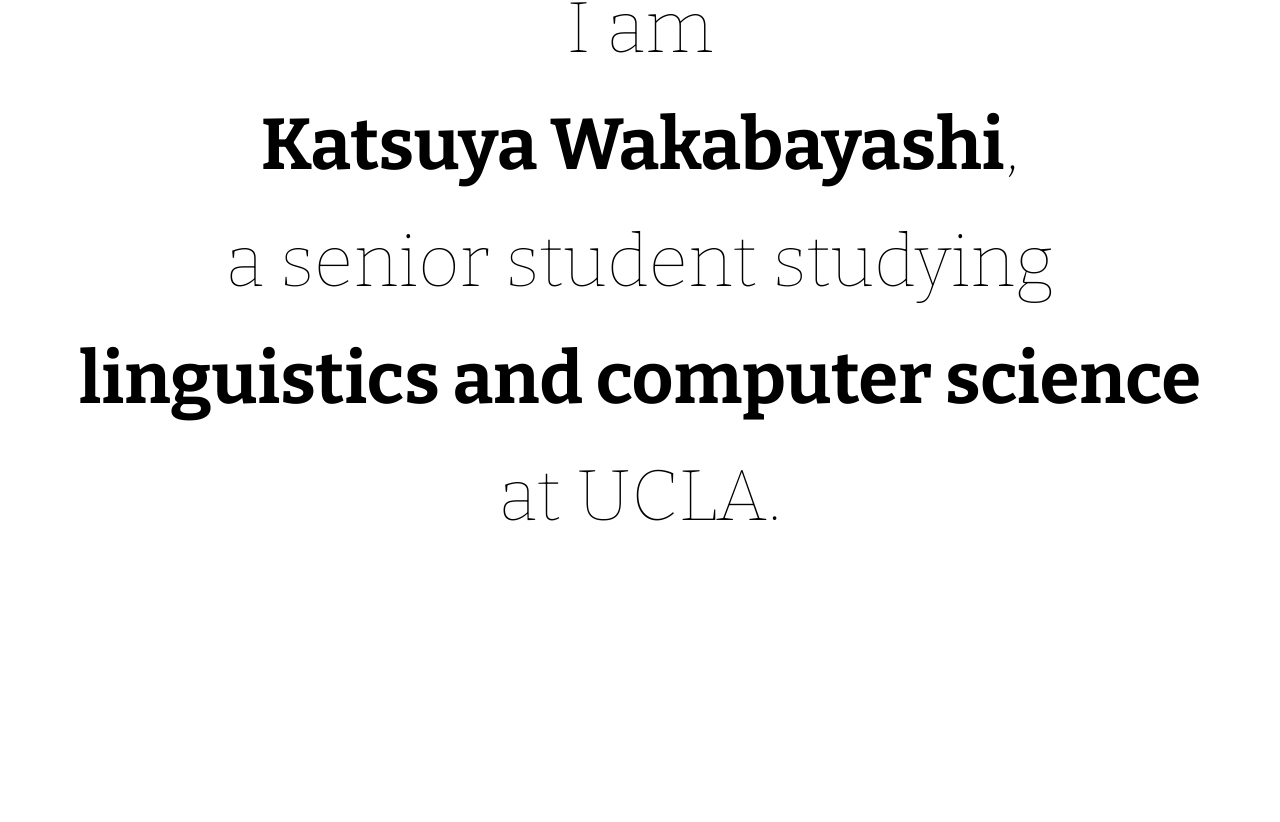
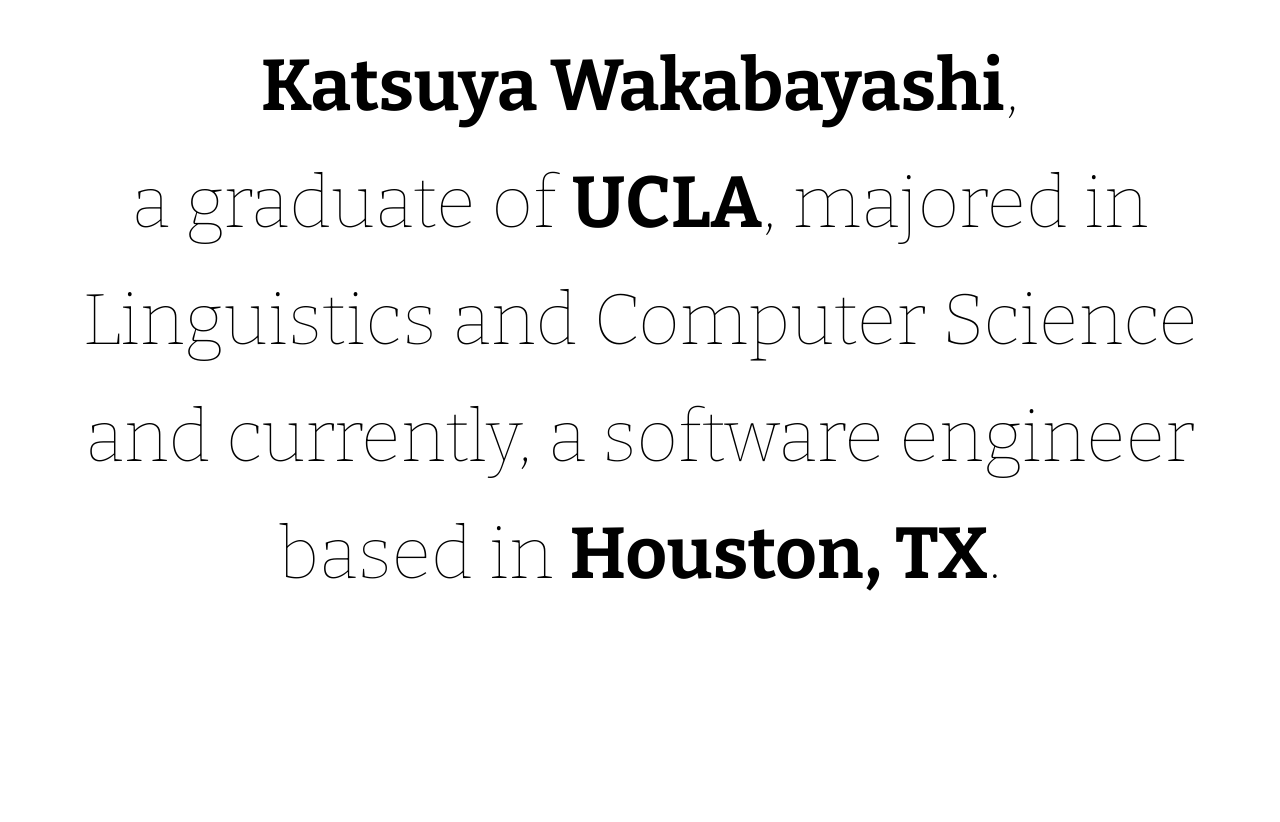
Before and after one commit to kaywakabayashi/kaywakabayashi.com, a Next.js app: page / in a window 1280 px wide. Shown: the part 1738-2560 px from the top of the page. Built offline with nearby package versions, Linux system fonts and the light colour scheme; a web font is replaced by a local one.

Commit message:
Add new experience and location

```diff
--- a/app/components/Circle.tsx
+++ b/app/components/Circle.tsx
@@ -68,14 +68,14 @@
               <tspan>
                 {" "}
                 {date.toLocaleString("en-US", {
-                  timeZone: "America/Los_Angeles",
+                  timeZone: "America/Chicago",
                   timeZoneName: "short",
                   weekday: "short",
                   hour: "numeric",
                   month: "short",
                   day: "2-digit",
                 })}{" "}|{" "}
-                 Los Angeles, CA {" "}|{" "}
+                 Houston, TX {" "}|{" "}
               </tspan>
               <tspan
                 className="cursor-pointer"
--- a/app/components/Footer.tsx
+++ b/app/components/Footer.tsx
@@ -1,6 +1,8 @@
 "use client";
 import { scrollToTop } from "./Circle";
 export default function Footer() {
+  const d = new Date();
+  let year = d.getFullYear();
   return (
     <footer className="text-center sm:text-3xl p-5">
       <button
@@ -8,7 +10,7 @@
           scrollToTop();
         }}
       >
-        &copy;2023 KATSUYAWAKABAYASHI.COM
+        &copy;{year} KATSUYAWAKABAYASHI.COM
       </button>
     </footer>
   );
--- a/app/page.tsx
+++ b/app/page.tsx
@@ -26,35 +26,21 @@
             <p>
               <span className="font-bold">Katsuya Wakabayashi</span>,
             </p>
-            <p>a senior student studying</p>
-            <p>
-              <a
-                target="_blank"
-                rel="noopener noreferrer"
-                href="https://catalog.registrar.ucla.edu/major/2022/LinguisticsandComputerScienceBA"
-                className="hover:underline decoration-2 underline-offset-2"
-              >
-                <span className="font-bold">
-                  linguistics and computer science
-                </span>
-              </a>
-            </p>
-            <p>
-              at{" "}
-              <a
-                target="_blank"
-                rel="noopener noreferrer"
-                href="https://catalog.registrar.ucla.edu/major/2022/LinguisticsandComputerScienceBA"
-                className="hover:underline decoration-2 underline-offset-2"
-              >
-                UCLA.
-              </a>
-            </p>
+            <p>a graduate of <span className="font-bold">UCLA</span>, majored in Linguistics and Computer Science</p>
+
+            <p>and currently, a software engineer based in <span className="font-bold">Houston, TX</span>.</p>
           </h1>
         </HeaderSection>
       </section>
       <section>
         <HeaderSection title="experienced" />
+        <ProjectSection
+          title="Software Engineer at Daikin Comfort"
+          image="daikinone"
+          description="Daikin One"
+          stack="React Native / TypeScript / AWS"
+          link="https://daikinone.com"
+        />
         <ProjectSection
           title="Software Engineer Intern at Intel Corporation"
           image="intelevo"
```
Also changed, not shown: public/daikinone.png (added), 1 other file (tests, documents, lock files or other folders).
